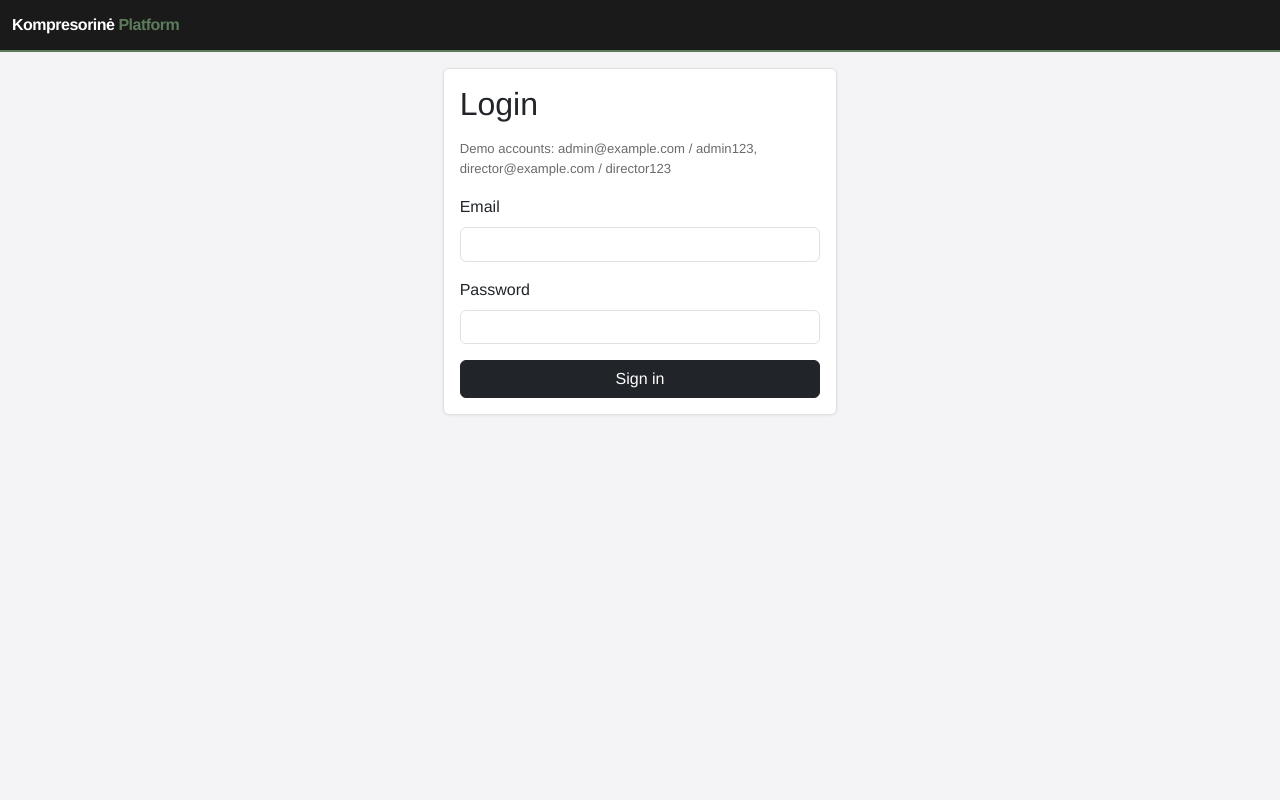
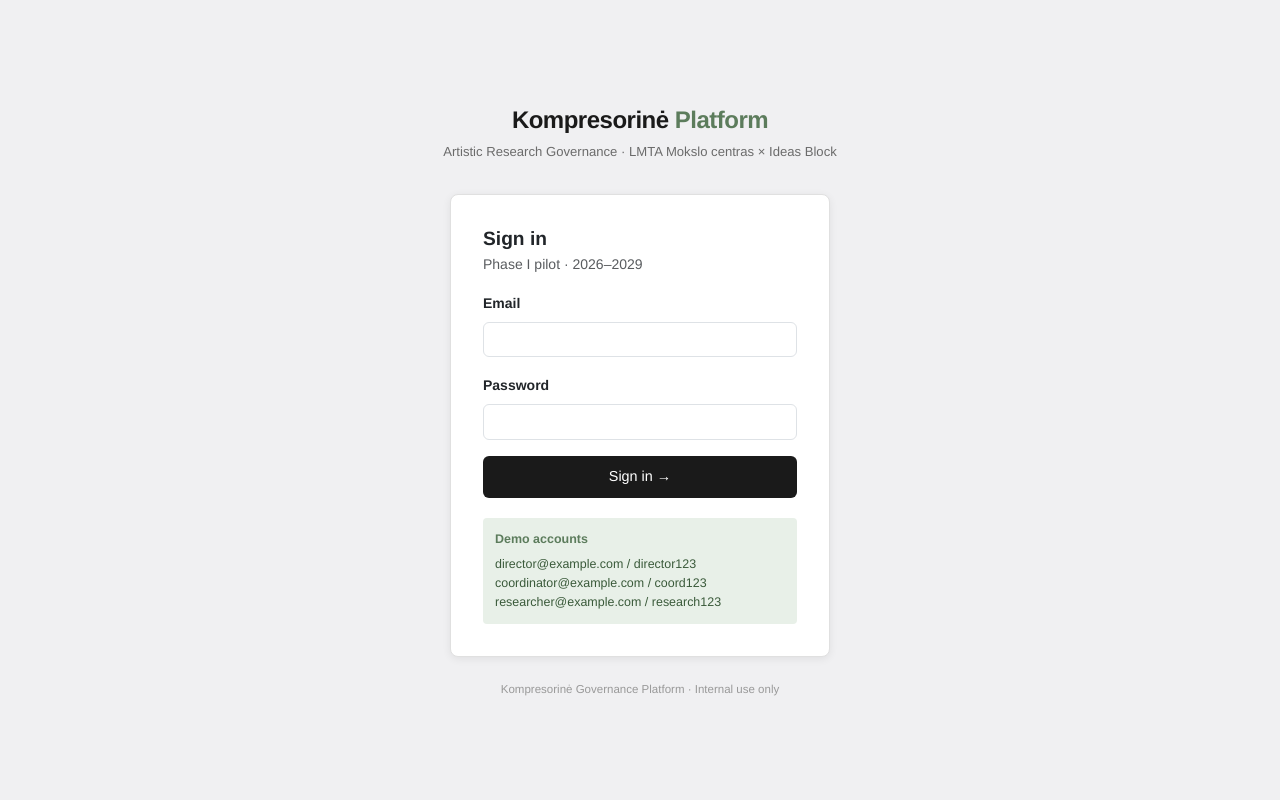
Before and after one commit to iorobertob/ideas-block-org, a Flask app: page /login in a window 1280 px wide. Run offline with Flask 3, Linux system fonts and the light colour scheme.

Commit message:
Login page redesign + dashboard Phase I progress widget
- login.html: standalone branded page with Kompresorinė identity, demo accounts panel
- dashboard.html: Phase I progress bars (milestones, tasks, risks resolved) with
  colour-coded completion thresholds, active projects quick-access list
- routes.py: index() now queries milestone/task/risk completion stats and active projects

Co-Authored-By: Claude Sonnet 4.6 <noreply@anthropic.com>

```diff
--- a/app/routes.py
+++ b/app/routes.py
@@ -535,8 +535,22 @@ def register_routes(app):
         risks = RiskRegister.query.filter(RiskRegister.status != 'closed').order_by(RiskRegister.severity.desc()).limit(4).all()
         upcoming_events = DisseminationEvent.query.filter(DisseminationEvent.event_date >= date.today()).order_by(DisseminationEvent.event_date.asc()).limit(3).all()
         my_tasks = Task.query.filter_by(assigned_to_id=current_user().id).filter(Task.status.in_(['todo', 'in_progress'])).order_by(Task.due_date.asc()).limit(5).all() if current_user() else []
+        # Phase progress indicators
+        ms_total = Milestone.query.count()
+        ms_reached = Milestone.query.filter_by(status='reached').count()
+        tasks_total = Task.query.count()
+        tasks_done = Task.query.filter_by(status='done').count()
+        risks_total = RiskRegister.query.count()
+        risks_closed = RiskRegister.query.filter_by(status='closed').count()
+        active_projects = ResearchProject.query.filter_by(status='active').all()
+        phase_progress = {
+            'milestones': {'done': ms_reached, 'total': ms_total},
+            'tasks': {'done': tasks_done, 'total': tasks_total},
+            'risks_resolved': {'done': risks_closed, 'total': risks_total},
+        }
         return render_template('dashboard.html', stats=stats, upcoming=upcoming, meetings=meetings,
-                               risks=risks, upcoming_events=upcoming_events, my_tasks=my_tasks)
+                               risks=risks, upcoming_events=upcoming_events, my_tasks=my_tasks,
+                               phase_progress=phase_progress, active_projects=active_projects)
 
     # ── Auth ──
 
--- a/app/templates/login.html
+++ b/app/templates/login.html
@@ -1,18 +1,72 @@
-{% extends 'base.html' %}
-{% block content %}
-<div class="row justify-content-center">
-  <div class="col-md-4">
-    <div class="card">
-      <div class="card-body">
-        <h2 class="mb-3">Login</h2>
-        <p class="small-muted">Demo accounts: admin@example.com / admin123, director@example.com / director123</p>
-        <form method="post">
-          <div class="mb-3"><label class="form-label">Email</label><input class="form-control" name="email" required></div>
-          <div class="mb-3"><label class="form-label">Password</label><input class="form-control" type="password" name="password" required></div>
-          <button class="btn btn-dark w-100">Sign in</button>
-        </form>
+<!doctype html>
+<html lang="en">
+<head>
+  <meta charset="utf-8">
+  <meta name="viewport" content="width=device-width, initial-scale=1">
+  <title>Kompresorinė Platform · Sign in</title>
+  <link href="https://cdn.jsdelivr.net/npm/bootstrap@5.3.3/dist/css/bootstrap.min.css" rel="stylesheet">
+  <style>
+    :root { --k-dark: #1a1a1a; --k-accent: #5c7c5c; --k-accent-soft: #e8f0e8; }
+    body { background: #f0f0f2; font-family: 'Helvetica Neue', Helvetica, Arial, sans-serif; min-height: 100vh; display: flex; flex-direction: column; }
+    .login-wrap { flex: 1; display: flex; flex-direction: column; align-items: center; justify-content: center; padding: 2rem 1rem; }
+    .brand { text-align: center; margin-bottom: 2rem; }
+    .brand-name { font-size: 1.5rem; font-weight: 700; color: var(--k-dark); letter-spacing: -0.5px; }
+    .brand-name span { color: var(--k-accent); }
+    .brand-tagline { font-size: 0.82rem; color: #6b6b6b; margin-top: 0.25rem; }
+    .login-card { background: #fff; border: 1px solid #e0e0e0; border-radius: 8px; padding: 2rem; width: 100%; max-width: 380px; box-shadow: 0 2px 8px rgba(0,0,0,.07); }
+    .login-card h2 { font-size: 1.2rem; font-weight: 700; margin-bottom: 0.25rem; }
+    .form-control { font-size: 0.9rem; }
+    .btn-signin { background: var(--k-dark); color: #fff; font-size: 0.9rem; padding: 0.65rem; }
+    .btn-signin:hover { background: #333; color: #fff; }
+    .demo-accounts { background: var(--k-accent-soft); border-radius: 4px; padding: 0.75rem; font-size: 0.78rem; color: #3a5a3a; margin-top: 1.25rem; }
+    .demo-accounts strong { display: block; margin-bottom: 0.4rem; color: var(--k-accent); }
+    .footer-note { font-size: 0.72rem; color: #999; text-align: center; margin-top: 1.5rem; }
+    .alert { font-size: 0.85rem; }
+  </style>
+</head>
+<body>
+<div class="login-wrap">
+  <div class="brand">
+    <div class="brand-name">Kompresorinė <span>Platform</span></div>
+    <div class="brand-tagline">Artistic Research Governance · LMTA Mokslo centras × Ideas Block</div>
+  </div>
+
+  <div class="login-card">
+    <h2>Sign in</h2>
+    <p class="small text-muted mb-3">Phase I pilot · 2026–2029</p>
+
+    {% with messages = get_flashed_messages(with_categories=true) %}
+      {% if messages %}
+        {% for category, message in messages %}
+          <div class="alert alert-{{ category }} py-2">{{ message }}</div>
+        {% endfor %}
+      {% endif %}
+    {% endwith %}
+
+    <form method="post">
+      <div class="mb-3">
+        <label class="form-label small fw-semibold">Email</label>
+        <input class="form-control" name="email" type="email" required autocomplete="email">
       </div>
+      <div class="mb-3">
+        <label class="form-label small fw-semibold">Password</label>
+        <input class="form-control" type="password" name="password" required autocomplete="current-password">
+      </div>
+      <button class="btn btn-signin w-100 border-0">Sign in →</button>
+    </form>
+
+    <div class="demo-accounts">
+      <strong>Demo accounts</strong>
+      director@example.com / director123<br>
+      coordinator@example.com / coord123<br>
+      researcher@example.com / research123
     </div>
   </div>
+
+  <div class="footer-note">
+    Kompresorinė Governance Platform · Internal use only
+  </div>
 </div>
-{% endblock %}
+<script src="https://cdn.jsdelivr.net/npm/bootstrap@5.3.3/dist/js/bootstrap.bundle.min.js"></script>
+</body>
+</html>
```
Also changed, not shown: app/templates/dashboard.html (+32 -0 lines).
